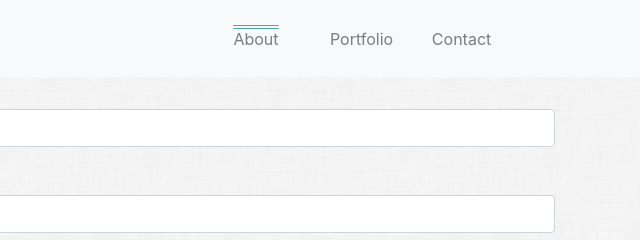
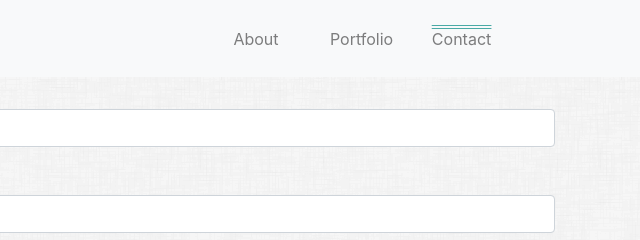
Before and after one commit to edgarftp/Bootstrap-Portfolio, a plain HTML site: page contact.html in a window 1280 px wide. Shown: the top 240 px of the page, 640-1280 px from the left. Drawn offline with nearby package versions, Linux system fonts and the light colour scheme.

Commit message:
active class on navbar was not accurate due to copy paste when fixed responsiveness

```diff
--- a/contact.html
+++ b/contact.html
@@ -20,14 +20,14 @@
             </div>
             <div class="collapse navbar-collapse col-lg-4" id="navbarNav">
                 <ul class="navbar-nav">
-                    <li class="nav-item active text-center col-lg-4">
-                        <a class="nav-link active" href="index.html">About<span class="sr-only">(current)</span></a>
+                    <li class="nav-item text-center col-lg-4">
+                        <a class="nav-link" href="index.html">About<span class="sr-only">(current)</span></a>
                     </li>
                     <li class="nav-item text-center col-lg-4">
                         <a class="nav-link" href="portfolio.html">Portfolio</a>
                     </li>
-                    <li class="nav-item text-center col-lg-4">
-                        <a class="nav-link" href="contact.html">Contact</a>
+                    <li class="nav-item active text-center col-lg-4">
+                        <a class="nav-link active" href="contact.html">Contact</a>
                     </li>
                 </ul>
             </div>
```
Also changed, not shown: portfolio.html (+4 -4 lines).
